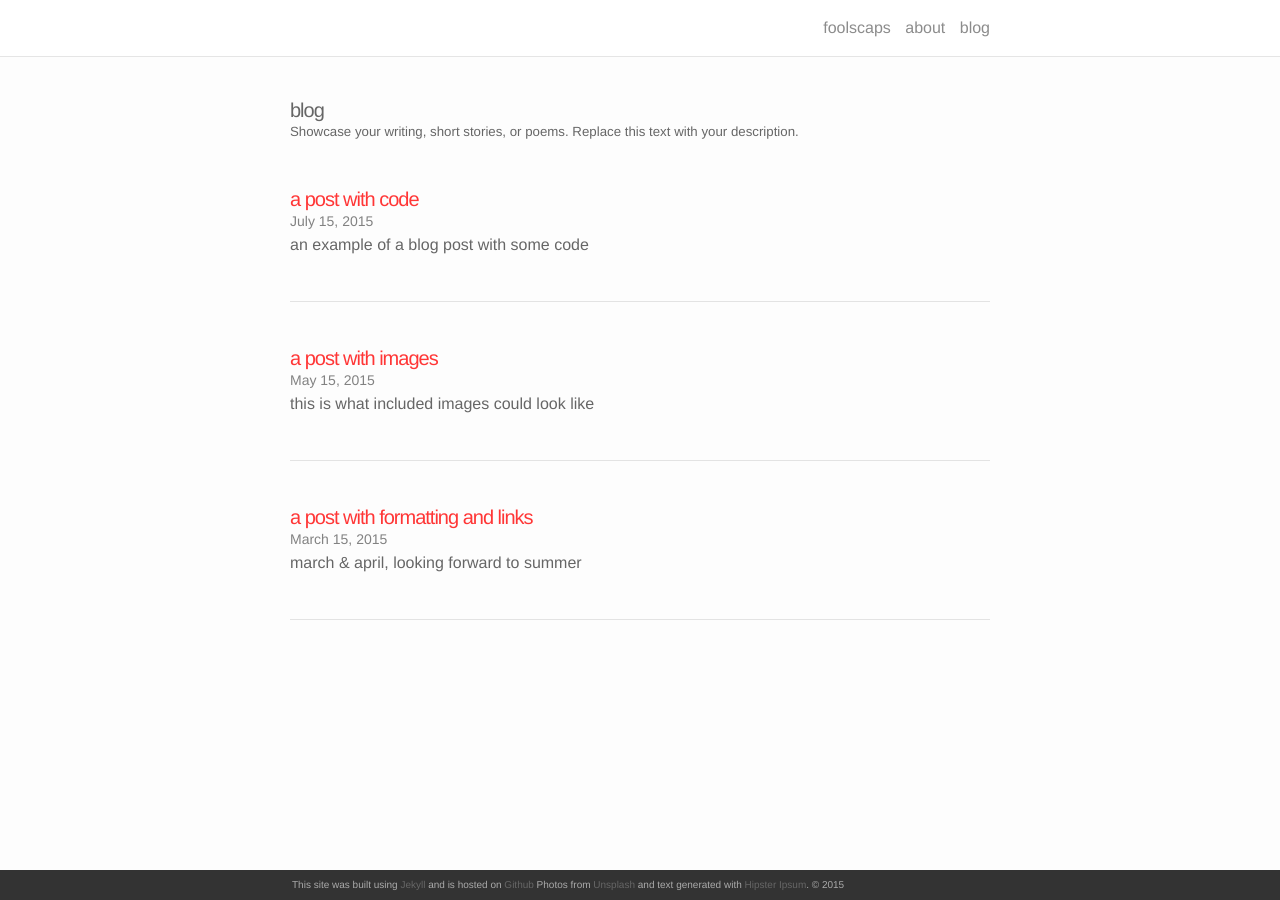
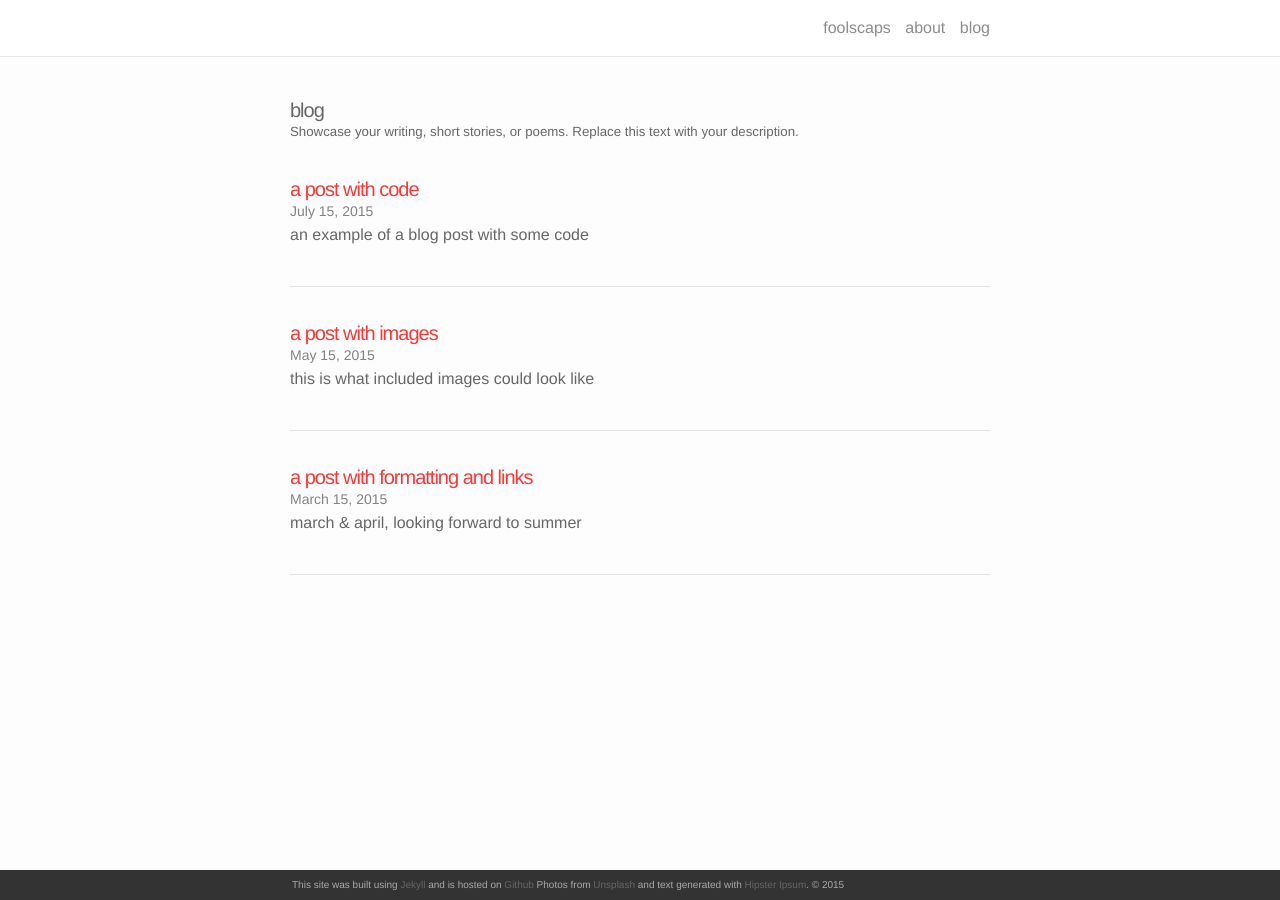
Before and after one commit to foolscaps/foolscaps.github.io, a Jekyll site: the page built from blog.md, in a window 1280 px wide. Built offline with Jekyll 4.4.1, drawn with Linux system fonts in a browser that asks for light colours; nearby versions of some CDN libraries.

Commit message:
Update _base.scss

```diff
--- a/_sass/_base.scss
+++ b/_sass/_base.scss
@@ -14,7 +14,7 @@ dl, dd, ol, ul, figure {
 $base-font-family:              Helvetica, sans-serif;
 $base-line-height:              1.5em;
 $horizontal-spacing-unit:       50px;
-$vertical-spacing-unit:         40px;
+$vertical-spacing-unit:         30px;
 $nav-height:                    56px;
 
 /* portfolio tinkering */
```
